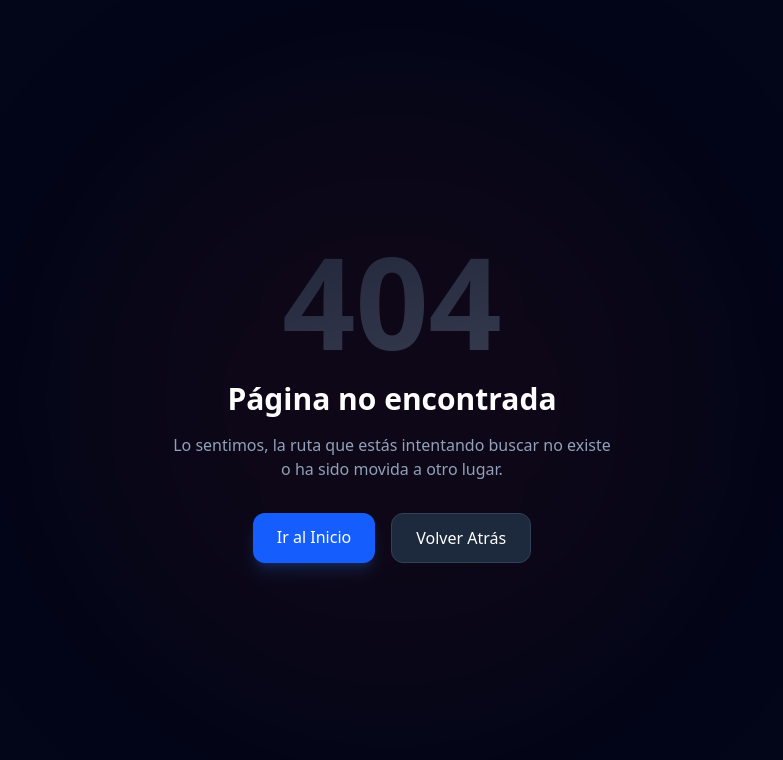
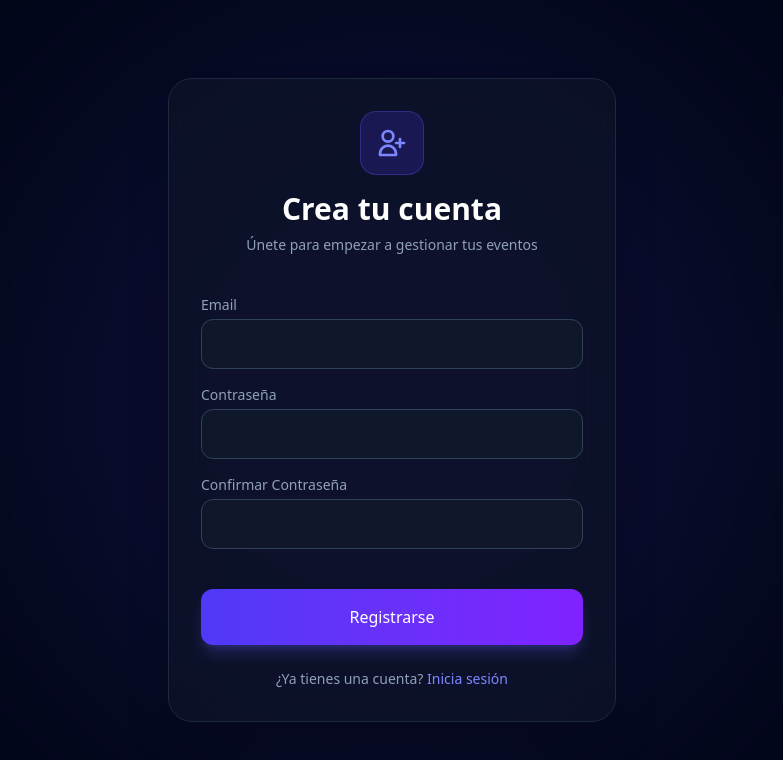
Before and after one commit to Jonath117/Gestor-Eventos, a React app in the folder frontend/: page /register in a window 1280 px wide. Before the commit this address had no page. Shown: the top 760 px of the page, without its empty margins (248-1031 px from the left). Built offline with nearby package versions, Linux system fonts and the light colour scheme; no server answers; the HTML template or start-up script is replaced by a standard one.

Commit message:
feat(frontend): create register view and add route
Implemented the Register page with a consistent design and added the /register route to App.tsx with lazy loading.

```diff
--- a/frontend/src/App.tsx
+++ b/frontend/src/App.tsx
@@ -12,6 +12,9 @@ const Home = lazy(() =>
 );
 const Login = lazy(() =>
 	import("./pages/Login").then((module) => ({ default: module.Login })),
+);
+const Register = lazy(() =>
+	import("./pages/Register").then((module) => ({ default: module.Register })),
 );
 const Dashboard = lazy(() =>
 	import("./pages/Dashboard").then((module) => ({ default: module.Dashboard })),
@@ -44,6 +47,7 @@ function App() {
 							<Route element={<PublicRoute />}>
 								<Route path="/" element={<Home />} />
 								<Route path="/login" element={<Login />} />
+								<Route path="/register" element={<Register />} />
 							</Route>
 
 							{/* Rutas Protegidas */}
--- /dev/null
+++ b/frontend/src/pages/Register.tsx
@@ -0,0 +1,153 @@
+import { isAxiosError } from "axios";
+import { useState } from "react";
+import { Link, useNavigate } from "react-router-dom";
+import { useRegister } from "../features/auth/hooks/useRegister";
+
+export const Register = () => {
+	const navigate = useNavigate();
+	const {
+		mutate: registerMutation,
+		isPending,
+		isError,
+		error,
+		reset,
+	} = useRegister();
+
+	const [email, setEmail] = useState("");
+	const [password, setPassword] = useState("");
+	const [confirmPassword, setConfirmPassword] = useState("");
+	const [localError, setLocalError] = useState<string | null>(null);
+
+	const handleSubmit = (e: React.FormEvent) => {
+		e.preventDefault();
+		setLocalError(null);
+
+		if (password !== confirmPassword) {
+			setLocalError("Las contraseñas no coinciden");
+			return;
+		}
+
+		registerMutation(
+			{ email, password },
+			{
+				onSuccess: () => {
+					// After registration, redirect to login
+					// or we could automatically login the user
+					navigate("/login", {
+						state: { message: "Registro exitoso. Por favor, inicia sesión." },
+					});
+				},
+			},
+		);
+	};
+
+	return (
+		<div className="overflow-hidden min-h-screen bg-slate-950 flex items-center justify-center px-4 relative">
+			{/* Soft background glow */}
+			<div className="absolute top-1/2 left-1/2 -translate-x-1/2 -translate-y-1/2 w-200 h-200 bg-indigo-900/20 rounded-full blur-[120px] pointer-events-none"></div>
+
+			<div className="w-full max-w-md bg-slate-900/60 backdrop-blur-xl border border-slate-800 rounded-3xl p-8 shadow-2xl relative z-10">
+				<div className="text-center mb-10">
+					<div className="w-16 h-16 bg-indigo-600/20 rounded-2xl mx-auto mb-4 flex items-center justify-center border border-indigo-500/30">
+						<svg
+							className="w-8 h-8 text-indigo-400"
+							fill="none"
+							stroke="currentColor"
+							viewBox="0 0 24 24"
+						>
+							<path
+								strokeLinecap="round"
+								strokeLinejoin="round"
+								strokeWidth="2"
+								d="M18 9v3m0 0v3m0-3h3m-3 0h-3m-2-5a4 4 0 11-8 0 4 4 0 018 0zM3 20a6 6 0 0112 0v1H3v-1z"
+							></path>
+						</svg>
+					</div>
+					<h1 className="text-3xl font-bold text-white mb-2">Crea tu cuenta</h1>
+					<p className="text-slate-400 text-sm">
+						Únete para empezar a gestionar tus eventos
+					</p>
+				</div>
+
+				<div className="space-y-6">
+					{(isError || localError) && (
+						<div className="p-3 rounded-lg bg-red-500/10 border border-red-500/20 text-red-400 text-sm">
+							{localError ||
+								(isAxiosError(error) && error.response?.status === 409
+									? "El usuario ya existe"
+									: "Ocurrió un error al registrarse")}
+						</div>
+					)}
+					<form onSubmit={handleSubmit} className="space-y-4">
+						<div>
+							<label className="block text-sm font-medium text-slate-400 mb-1">
+								Email
+							</label>
+							<input
+								type="email"
+								value={email}
+								onChange={(e) => setEmail(e.target.value)}
+								onFocus={() => {
+									if (isError) reset();
+									setLocalError(null);
+								}}
+								className="w-full bg-slate-900 border border-slate-700 rounded-xl px-4 py-3 text-white focus:outline-none focus:border-indigo-500 focus:ring-1 focus:ring-indigo-500 transition-colors"
+								required
+							/>
+						</div>
+						<div>
+							<label className="block text-sm font-medium text-slate-400 mb-1">
+								Contraseña
+							</label>
+							<input
+								type="password"
+								value={password}
+								onChange={(e) => setPassword(e.target.value)}
+								onFocus={() => {
+									if (isError) reset();
+									setLocalError(null);
+								}}
+								className="w-full bg-slate-900 border border-slate-700 rounded-xl px-4 py-3 text-white focus:outline-none focus:border-indigo-500 focus:ring-1 focus:ring-indigo-500 transition-colors"
+								required
+							/>
+						</div>
+						<div>
+							<label className="block text-sm font-medium text-slate-400 mb-1">
+								Confirmar Contraseña
+							</label>
+							<input
+								type="password"
+								value={confirmPassword}
+								onChange={(e) => setConfirmPassword(e.target.value)}
+								onFocus={() => {
+									if (isError) reset();
+									setLocalError(null);
+								}}
+								className="w-full bg-slate-900 border border-slate-700 rounded-xl px-4 py-3 text-white focus:outline-none focus:border-indigo-500 focus:ring-1 focus:ring-indigo-500 transition-colors"
+								required
+							/>
+						</div>
+						<button
+							type="submit"
+							disabled={isPending}
+							className="w-full mt-6 py-4 px-4 bg-linear-to-r from-indigo-600 to-violet-600 hover:from-indigo-500 hover:to-violet-500 disabled:opacity-50 disabled:cursor-not-allowed text-white rounded-xl font-medium shadow-lg shadow-indigo-500/25 transition-all transform hover:-translate-y-0.5 active:translate-y-0 disabled:hover:translate-y-0"
+						>
+							{isPending ? "Creando cuenta..." : "Registrarse"}
+						</button>
+					</form>
+					<div className="text-center mt-6">
+						<p className="text-slate-400 text-sm">
+							¿Ya tienes una cuenta?{" "}
+							<Link
+								to="/login"
+								className="text-indigo-400 hover:text-indigo-300 font-medium transition-colors"
+							>
+								Inicia sesión
+							</Link>
+						</p>
+					</div>
+				</div>
+			</div>
+		</div>
+	);
+};
```
